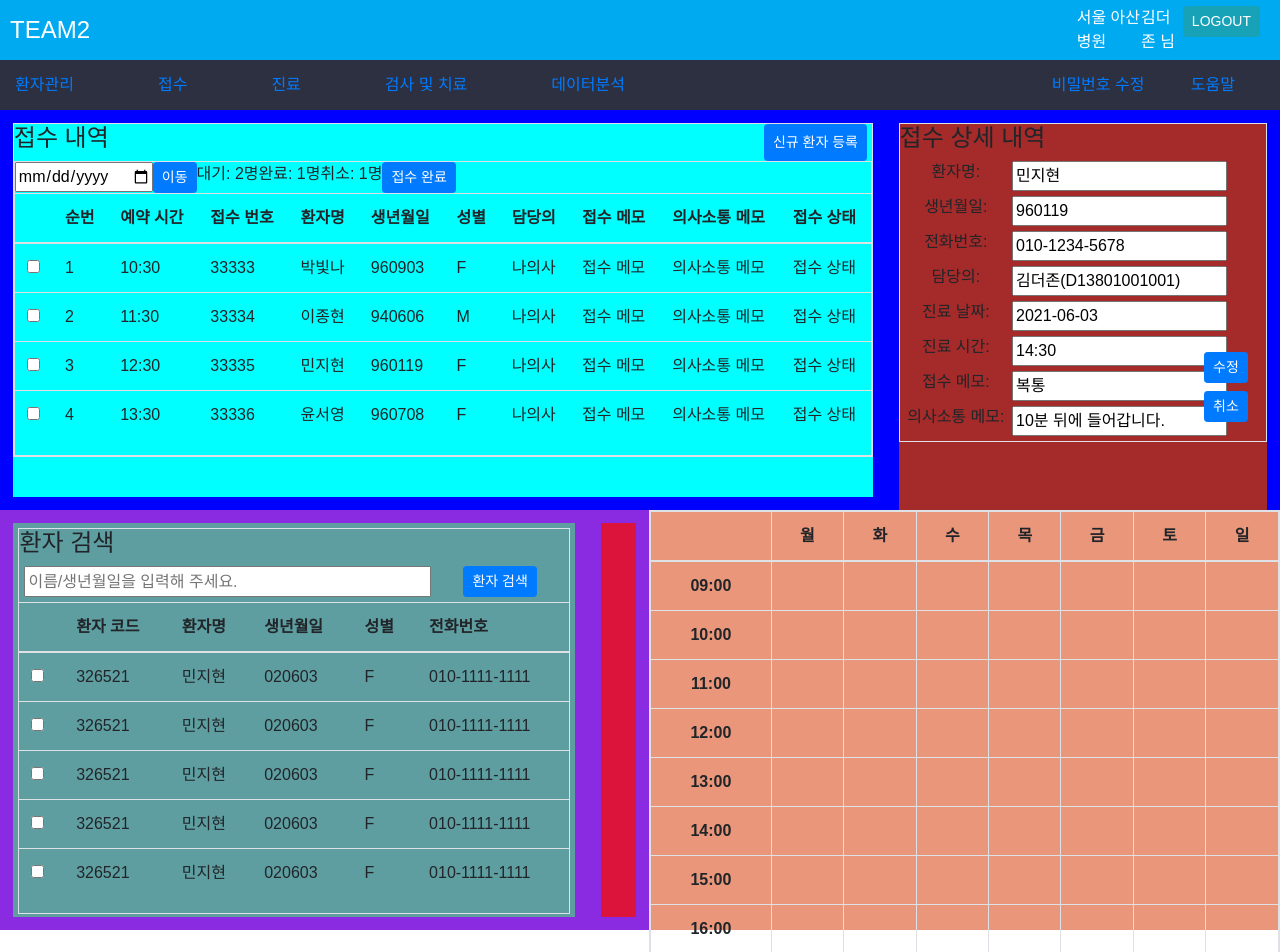
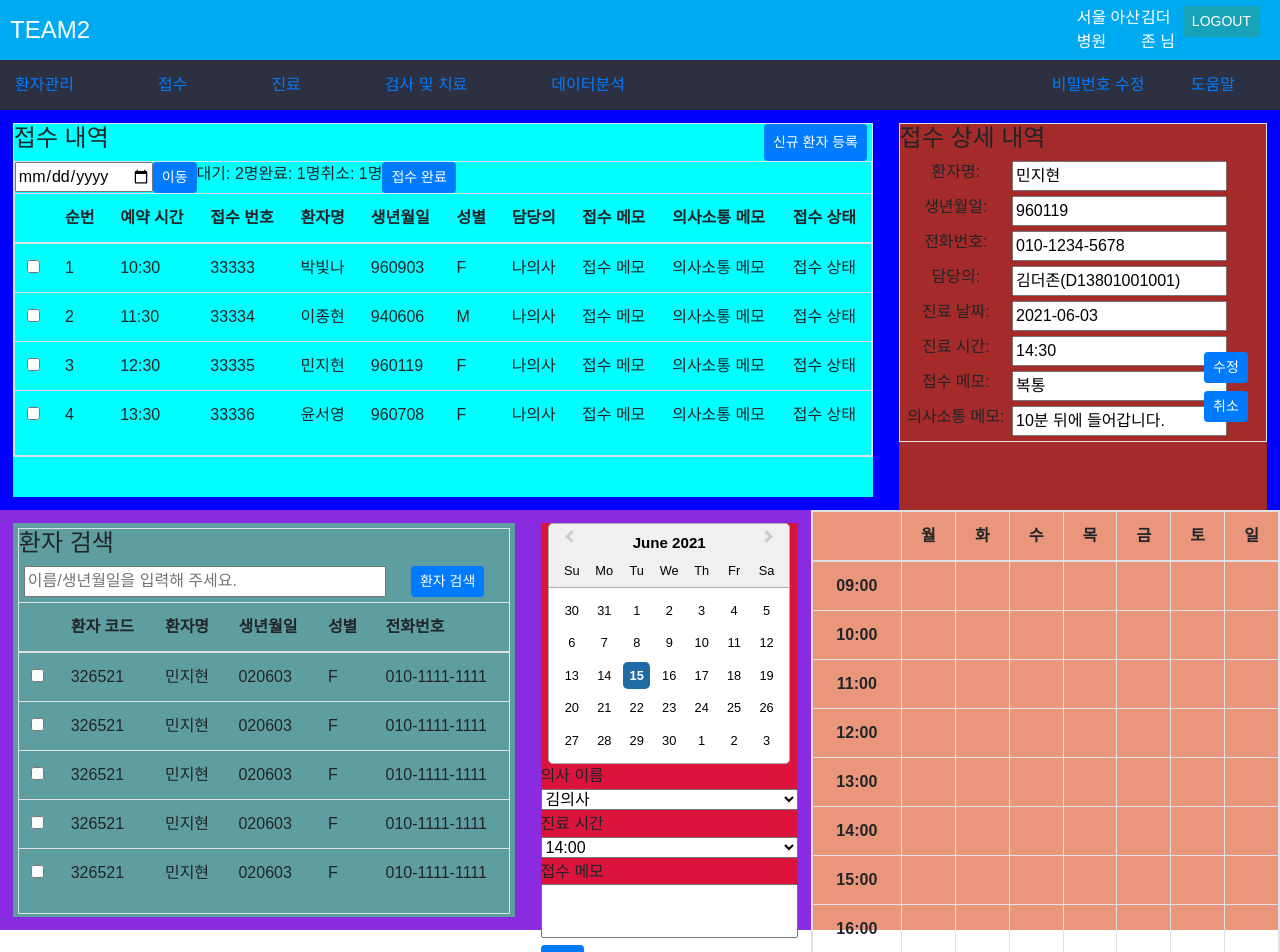
Before and after one commit to JongHyun94/Final_Team2_FrontEnd, a React (Create React App) app: page /Register in a window 1280 px wide. Shown: the top 952 px of the page. Built offline with nearby package versions, Linux system fonts and the light colour scheme.

Commit message:
[update] 접수 생성 화면구성

```diff
--- a/src/views/Register/RegisterCreateForm.js
+++ b/src/views/Register/RegisterCreateForm.js
@@ -1,6 +1,49 @@
+import DatePicker from "react-datepicker";
+import { useState } from "react";
+import "react-datepicker/dist/react-datepicker.css";
 function RegisterCreateForm(props) {
+
+  const [startDate, setStartDate] = useState(new Date());
   return (
     <div>
+      {/* 달력 */}
+      <div className="RegisterCreateForm_cal">
+        <DatePicker
+          selected={startDate}
+          onChange={(date) => setStartDate(date)}
+          inline
+        />
+      </div>
+      {/* content */}
+      <div className="RegisterCreateForm_input">
+        <form>
+          <div>
+            <div>의사 이름</div>
+            <div>
+              <select className="RegisterCreateForm_input_select">
+                <option>김의사</option>
+              </select>
+            </div>
+          </div>
+          <div>
+            <div>진료 시간</div>
+            <div>
+              <select className="RegisterCreateForm_input_select">
+                <option>14:00</option>
+                <option>15:00</option>
+              </select>
+            </div>
+          </div>
+          <div>
+            <div>접수 메모</div>
+            <textarea className="RegisterCreateForm_input_textarea"></textarea>
+          </div>
+        </form>
+      </div>
+      {/* 등록 버튼 */}
+      <div className="RegisterCreateForm_button">
+        <button className="btn btn-primary btn-sm">등록</button>
+      </div>
     </div>
   );
 }
```
